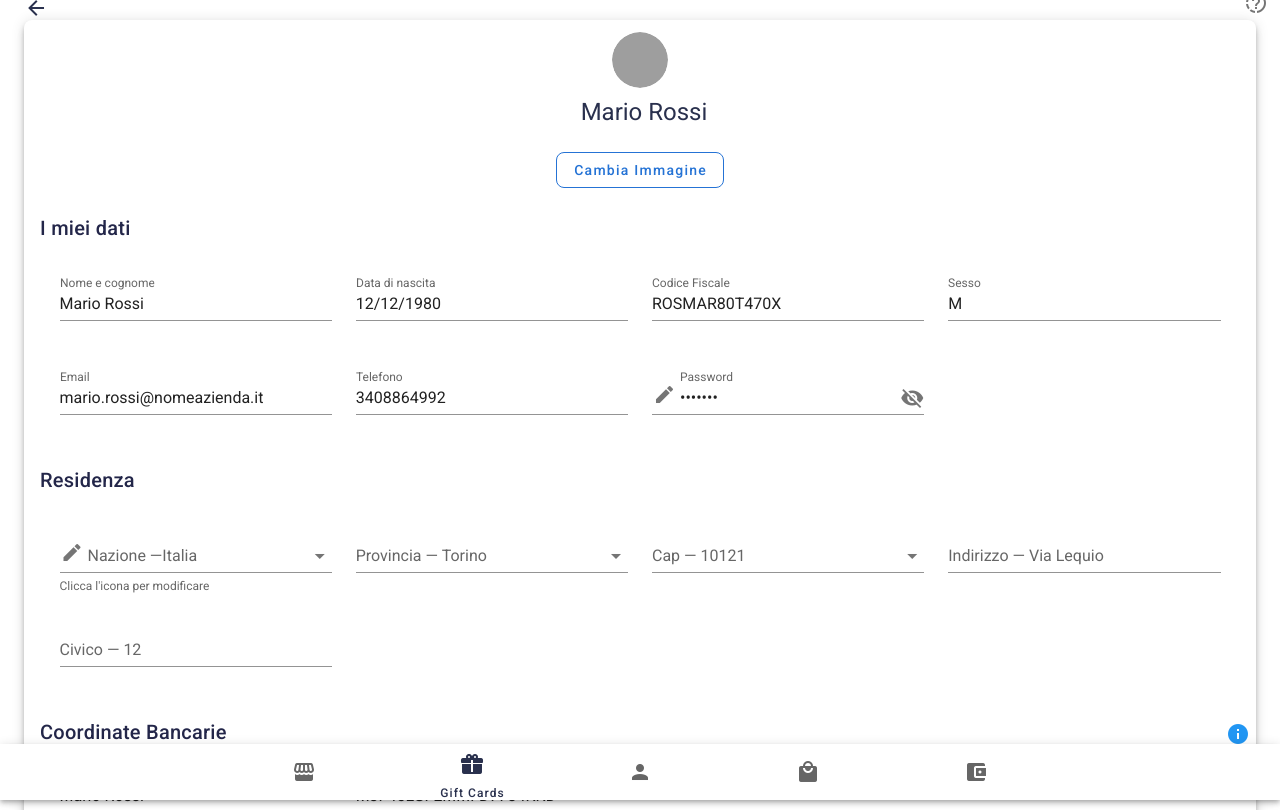
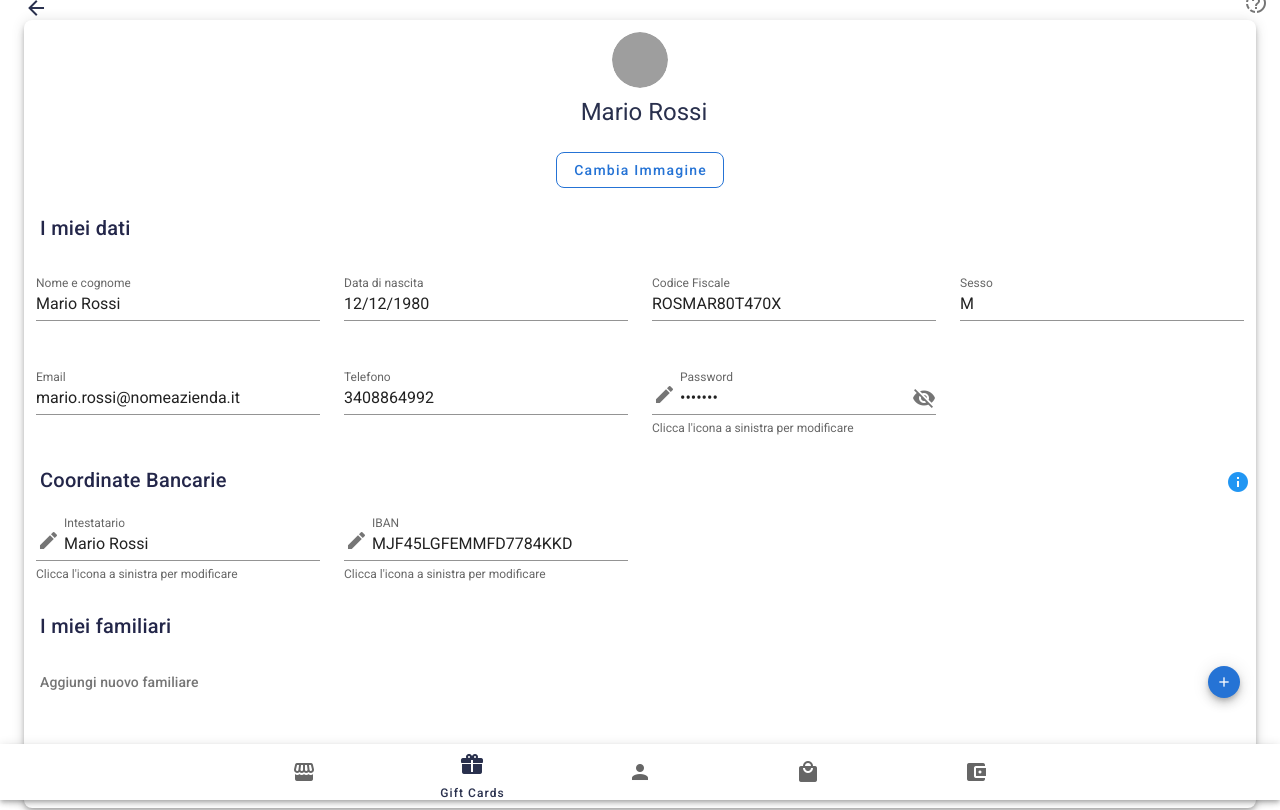
Before and after one commit to serenaFornero/welfare-nuxt, a Nuxt app: page /profilo in a window 1280 px wide. Shown: the top 810 px of the page. Built offline with nearby package versions, Linux system fonts and the light colour scheme; grey boxes are pictures that could not be loaded.

Commit message:
12/01/2021

```diff
--- a/components/BankDetailsForm.vue
+++ b/components/BankDetailsForm.vue
@@ -1,5 +1,5 @@
 <template>
-  <v-container>
+  <v-container fluid>
     <form v-for="user in users" :key="user.id" >
      <v-row>
       <v-col
@@ -12,8 +12,21 @@
           :value="user.name + user.surname"
           readonly
           label="Intestatario"
+          :hint="!isEditing ? 'Clicca l\'icona a sinistra per modificare' : 'Clicca l\'icona per salvare'"
+          persistent-hint
         >
-
+          <template v-slot:prepend-inner>
+            <v-slide-x-reverse-transition
+                mode="out-in"
+            >
+              <v-icon
+                  :key="`icon-${isEditing}`"
+                  :color="isEditing ? 'success' : 'gray'"
+                  @click="isEditing = !isEditing"
+                  v-text="isEditing ? 'mdi-check-outline' : 'mdi-border-color'"
+              ></v-icon>
+            </v-slide-x-reverse-transition>
+          </template>
         </v-text-field>
       </v-col>
       <v-col
@@ -26,7 +39,22 @@
           :value="user.iban"
           label="IBAN"
           readonly
-        ></v-text-field>
+          :hint="!isEditing ? 'Clicca l\'icona a sinistra per modificare' : 'Clicca l\'icona per salvare'"
+          persistent-hint
+        >
+          <template v-slot:prepend-inner>
+            <v-slide-x-reverse-transition
+                mode="out-in"
+            >
+              <v-icon
+                  :key="`icon-${isEditing}`"
+                  :color="isEditing ? 'success' : 'gray'"
+                  @click="isEditing = !isEditing"
+                  v-text="isEditing ? 'mdi-check-outline' : 'mdi-border-color'"
+              ></v-icon>
+            </v-slide-x-reverse-transition>
+          </template>
+        </v-text-field>
 
       </v-col>
      </v-row>
@@ -44,6 +72,7 @@ export default {
   },
   data () {
     return {
+      isEditing: false,
     }
   },
   computed: {
--- a/components/PersonalDataForm.vue
+++ b/components/PersonalDataForm.vue
@@ -1,5 +1,5 @@
 <template>
-  <v-container>
+  <v-container fluid>
 
     <form v-for="user in users" :key="user.id" >
       <v-row>
@@ -86,8 +86,10 @@
           :append-icon=" showPassword ? 'mdi-eye' : 'mdi-eye-off'"
           :type=" showPassword ? 'text' : 'password'"
           label="Password"
+          :hint="!isEditing ? 'Clicca l\'icona a sinistra per modificare' : 'Clicca l\'icona per salvare'"
           :value="user.password"
           @click:append=" showPassword = ! showPassword"
+          persistent-hint
         >
 
           <template v-slot:prepend-inner>
@@ -114,14 +116,12 @@
 
 export default {
 name: "PersonalDataForm",
-  components:{
-
-
-  },
+  components:{},
   data () {
     return {
       isEditing: false,
       showPassword: false,
+      password: ""
     }
       },
   computed: {
@@ -129,5 +129,10 @@ name: "PersonalDataForm",
       return this.$store.getters["users/getUser"]
     }
   },
+  methods:{
+  updatePassword(){
+    this.$store.commit("users/changePassword");
+  }
+  }
 }
 </script>
--- a/components/ResidenceForm.vue
+++ /dev/null
@@ -1,120 +0,0 @@
-
-  <template>
-    <v-container>
-      <form v-for="user in users" :key="user.id" >
-        <v-row>
-        <v-col
-          cols="12"
-          sm="6"
-          md="3"
-        >
-          <v-autocomplete
-            v-model="model"
-            :hint="!isEditing ? 'Clicca l\'icona per modificare' : 'Clicca l\'icona per salvare'"
-            :items="states"
-            :readonly="!isEditing"
-            :label="`Nazione —${isEditing ?'Modifica' : user.state}`"
-            persistent-hint
-          >
-            <template v-slot:prepend-inner>
-              <v-slide-x-reverse-transition
-                mode="out-in"
-              >
-                <v-icon
-                  :key="`icon-${isEditing}`"
-                  :color="isEditing ? 'success' : 'gray'"
-                  @click="isEditing = !isEditing"
-                  v-text="isEditing ? 'mdi-check-outline' : 'mdi-border-color'"
-                ></v-icon>
-              </v-slide-x-reverse-transition>
-            </template>
-          </v-autocomplete>
-        </v-col>
-        <v-col
-          cols="12"
-          sm="6"
-          md="3"
-        >
-          <v-autocomplete
-            v-model="model"
-            :items="provinces"
-            :readonly="!isEditing"
-            :label="`Provincia — ${isEditing ?'Modifica' : user.province}`"
-            persistent-hint
-          >
-          </v-autocomplete>
-        </v-col>
-          <v-col
-            cols="12"
-            sm="6"
-            md="3"
-          >
-            <v-autocomplete
-              v-model="model"
-              :items="zipCodes"
-              :readonly="!isEditing"
-              :label="`Cap — ${isEditing ?'Modifica' : user.zipCode}`"
-              persistent-hint
-            >
-            </v-autocomplete>
-          </v-col>
-        <v-col
-          cols="12"
-          sm="6"
-          md="3"
-
-        >
-          <v-text-field
-            :readonly="!isEditing"
-            :label="`Indirizzo — ${isEditing ?'Modifica' : user.address}`"
-          >
-          </v-text-field>
-        </v-col>
-        <v-col
-          cols="12"
-          sm="6"
-          md="3"
-
-        >
-          <v-text-field
-            :readonly="!isEditing"
-            :label="`Civico — ${isEditing ?'Modifica' : user.civic}`"
-          >
-          </v-text-field>
-        </v-col>
-        </v-row>
-      </form>
-    </v-container>
-  </template>
-
-  <script>
-    export default {
-      name: "ContactDetailsForm.vue",
-      computed: {
-        users() {
-          return this.$store.getters["users/getUser"]
-        }
-      },
-      props:{
-        prependInnerIcon:{}
-      },
-      data () {
-        return {
-          isEditing: false,
-          model: null,
-          states: [
-           'Croazia','Finlandia','Francia','Germania','Grecia','Italia','Olanda','Portogallo',
-            'Regno Unito', 'Repubblica Ceca','Slovenia', 'Spagna','Svezia','Svizzera'
-          ],
-          provinces:[
-            "Bologna","Cuneo","Genova","Milano","Roma","Torino","Sassari",
-          ],
-          zipCodes:[
-            "10064", '10121', "14509", "12090","34567"
-          ],
-
-        }
-      },
-    }
-
-  </script>
--- a/pages/profilo.vue
+++ b/pages/profilo.vue
@@ -18,10 +18,6 @@
         I miei dati
       </v-card-title>
       <PersonalDataForm></PersonalDataForm>
-      <v-card-title style="color: #232649">
-        Residenza
-      </v-card-title>
-      <ResidenceForm></ResidenceForm>
       <v-card-title style="color: #232649">
         Coordinate Bancarie
       </v-card-title>
@@ -70,6 +66,7 @@
         </v-btn>
       </v-card-actions>
       <v-card-text>
+        <v-form>
         <v-row>
           <v-col
             cols="12"
@@ -98,6 +95,7 @@
             ></v-text-field>
           </v-col>
         </v-row>
+        </v-form>
       </v-card-text>
     </v-card>
   </v-container>
@@ -111,13 +109,12 @@ import RelativesAutocomplete from "~/components/RelativesAutocomplete";
 import avatar from "@/components/Avatar";
 import GoBack from "@/components/GoBack";
 import PersonalDataForm from "@/components/PersonalDataForm";
-import ResidenceForm from "@/components/ResidenceForm";
+
 
 export default {
   layout: 'default',
   components: {
     BankDetailsForm,
-    ResidenceForm,
     PersonalDataForm,
     RelativesAutocomplete,
     Password,
--- a/store/users.js
+++ b/store/users.js
@@ -10,8 +10,8 @@ export const state = () => ({
      sex: "M",
      password: "mario12",
      birthDate: "12/12/1980",
-     phone: '3408864992',
-     address: "Via Lequio",
+     phone: "3408864992",
+     address: "Via Lequio ",
      civic: "12",
      iban: "MJF45LGFEMMFD7784KKD",
      state: "Italia",
@@ -33,3 +33,23 @@ export const getters = {
   }
 
 }
+export const mutations = {
+  changePassword(state, password){
+    state.users.fill(password, 7)
+    console.log("mutations: password modificata")
+
+  },
+  addRelative(state, relative) {
+    state.relatives.push({
+      name: relative.name,
+      surname: relative.surname,
+      birthDate: relative.birthDate,
+      relation: relative.relation,
+    });
+    console.log("mutations: relative aggiunto");
+  },
+
+
+
+
+}
```
